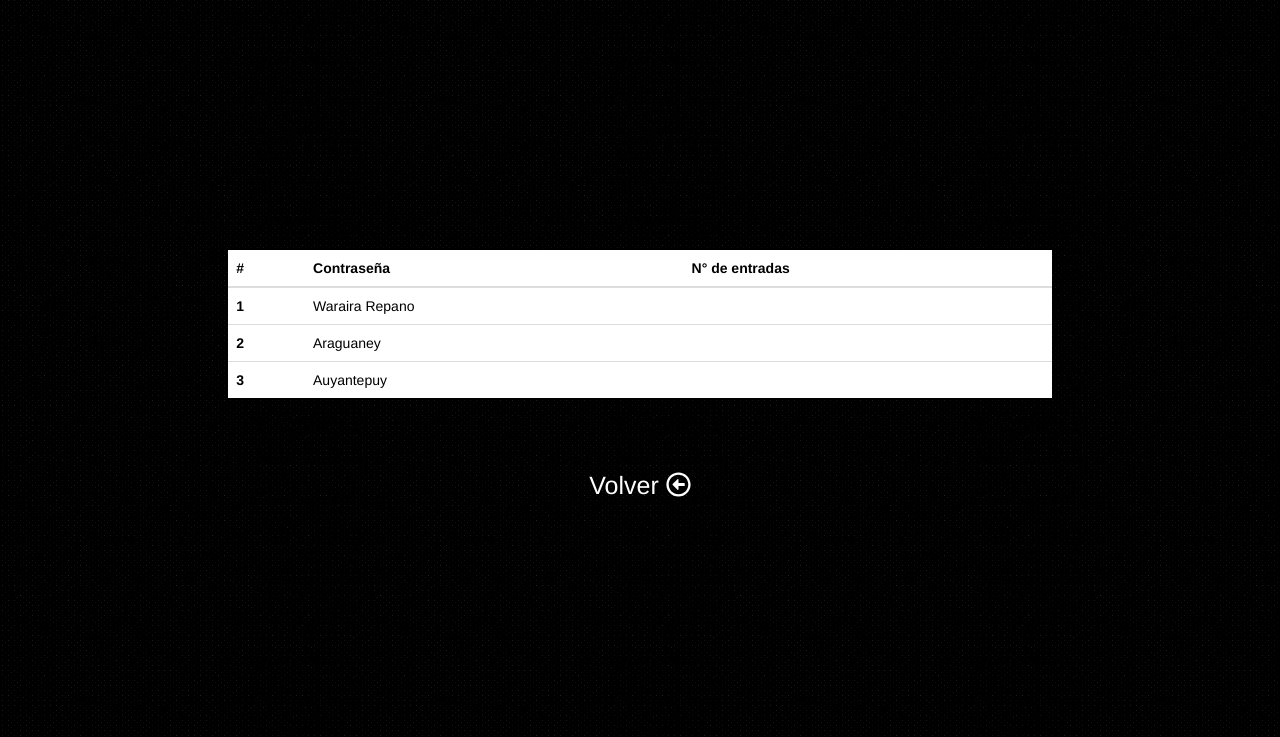
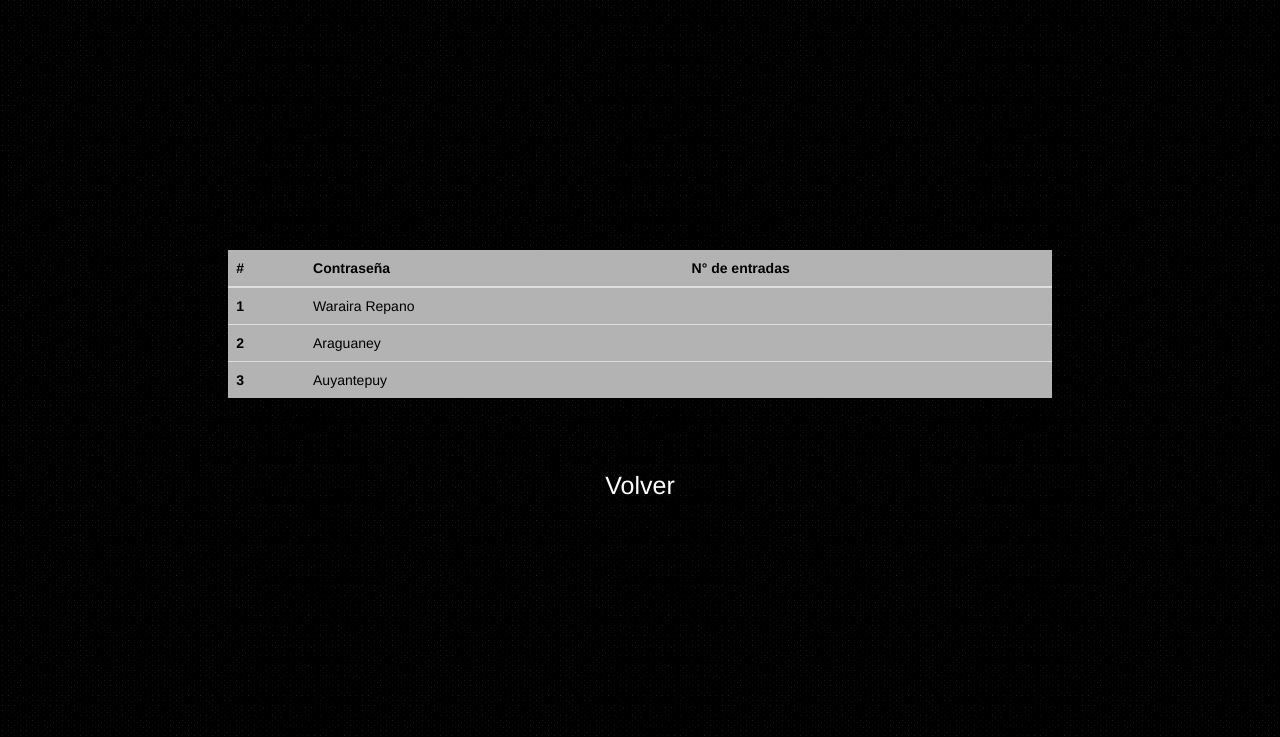
Before and after one commit to TropicWeb/58Mineria, a PHP site: page /views/info.php in a window 1280 px wide. Shown: the top 737 px of the page. Run offline with PHP 8.4, Linux system fonts and the light colour scheme; the template is opened without the code that fills it, so the values that code supplies are empty; some libraries are stand-ins or nearby versions.

Commit message:
Modificacion de estilos

```diff
--- a/public/CSS/estilos3.css
+++ b/public/CSS/estilos3.css
@@ -11,7 +11,7 @@ th,td,.clog{
 }
 
 thead,tbody{
-	background-color: white;
+	background-color: #B3B3B3;
 }
 
 .prueba{
--- a/views/info.php
+++ b/views/info.php
@@ -52,7 +52,7 @@
     </section>
 
     <div class="prueba">
-      <p class="text-center "><a  class="weltex" href=" <?php echo BASE_URL;?>">Volver <i class="far fa-arrow-alt-circle-left"></i></a></p>
+      <p class="text-center "><a  class="weltex" href=" <?php echo BASE_URL;?>">Volver</a></p>
     </div>
 
 	</section>
--- a/views/main.php
+++ b/views/main.php
@@ -177,8 +177,8 @@
           Tu navegador no implementa el elemento <code>video</code>.
         </video>
       </div>
+      <p class="text-center mar"><a href="logout" class="out">Reporte de entradas</a></p>
       <p class="text-center mar"><a href="logout" class="out">Salir</a></p>
-      <p class="text-center mar"><a href="logout" class="out">Reporte de entradas</a></p>
     </div>
   </div>
 </section>
```
